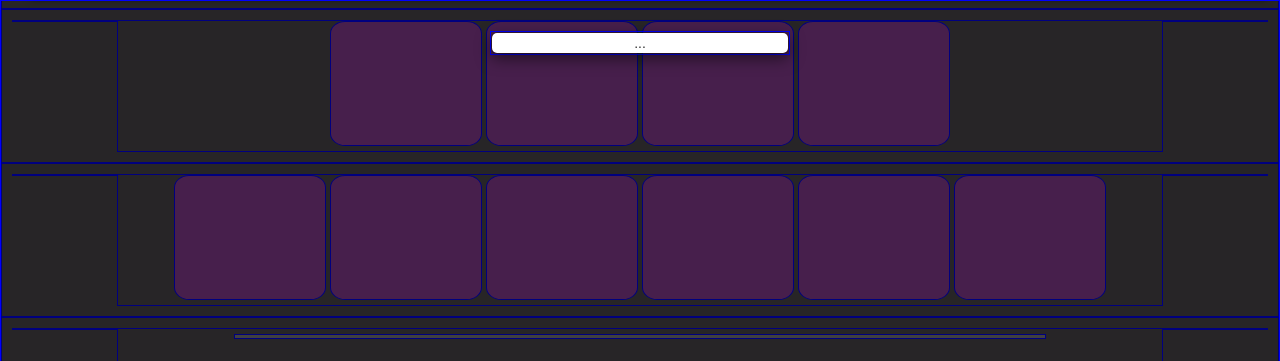
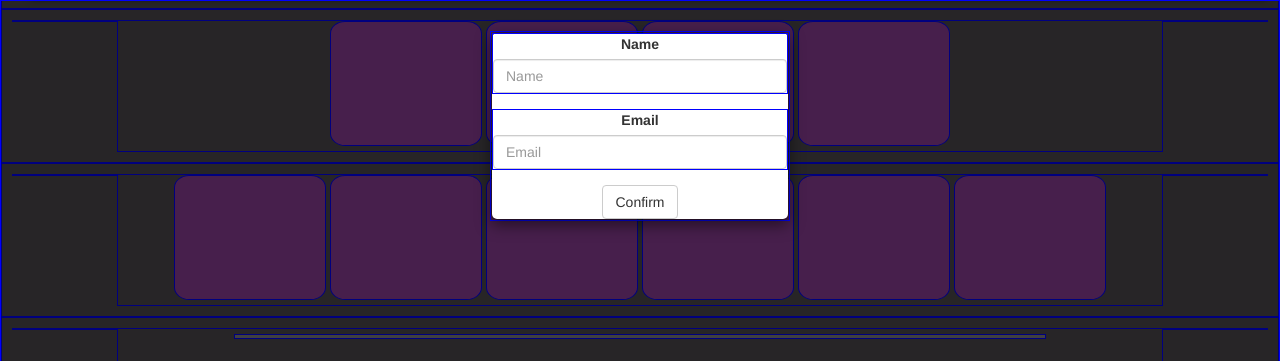
Before and after one commit to Chrissyanity/Theatre-Seat-Selector, a plain HTML site: page index.html in a window 1280 px wide. Both pictures are taken after a click on the button "Small modal". Shown: the part 61-422 px from the top of the page. Drawn offline with Linux system fonts and the light colour scheme.

Commit message:
added form to modal

```diff
--- a/index.html
+++ b/index.html
@@ -151,7 +151,19 @@
                 <div class="modal fade bd-example-modal-sm" tabindex="-1" role="dialog" aria-labelledby="mySmallModalLabel" aria-hidden="true">
                     <div class="modal-dialog modal-sm">
                         <div class="modal-content">
-                            ...
+                            <form>
+                                <div class="form-group">
+                                    <label for="exampleInputName1">Name</label>
+                                    <input type="name" class="form-control" id="exampleInputName1" placeholder="Name">
+                                </div>
+                                <div class="form-group">
+                                    <label for="exampleInputEmail1">Email</label>
+                                    <input type="email" class="form-control" id="exampleInputEmail1" placeholder="Email">
+                                </div>
+
+
+                                <button type="submit" class="btn btn-default">Confirm</button>
+                            </form>
                         </div>
                     </div>
                 </div>
--- a/js/script.js
+++ b/js/script.js
@@ -52,4 +52,6 @@ $('.regularSeat').on('mouseover', function(){
 
 
 
+
+
 });
```
